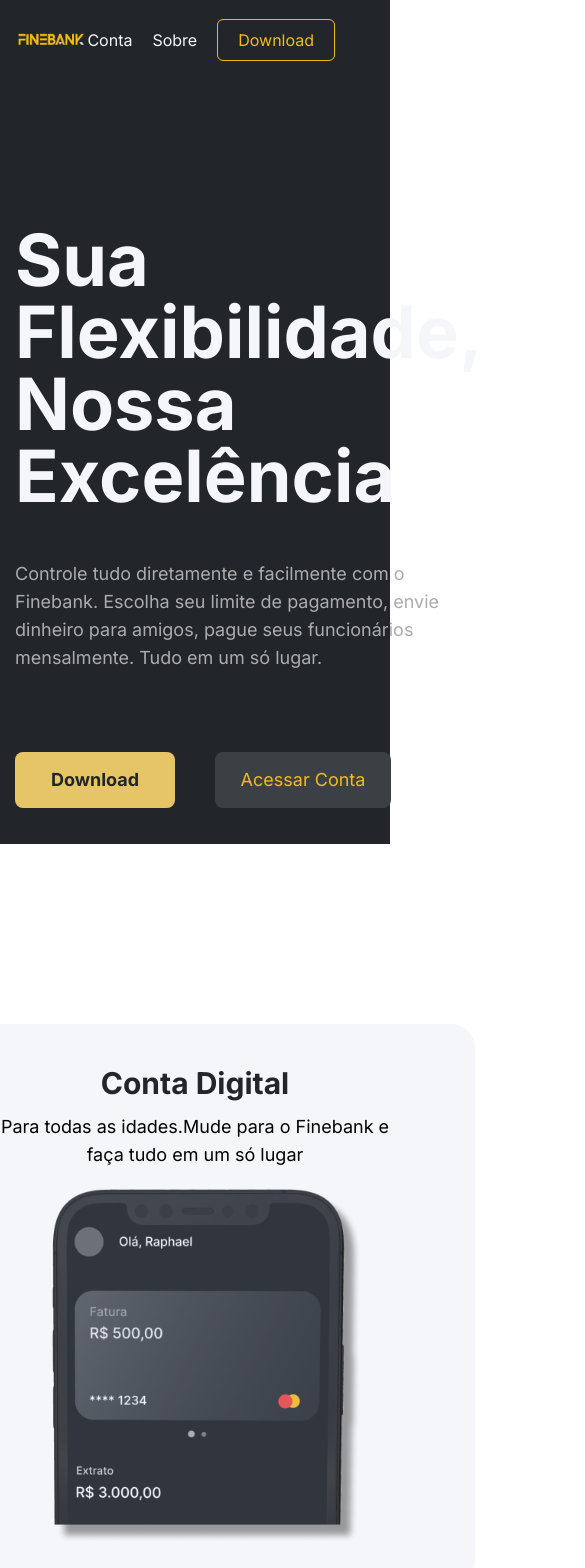
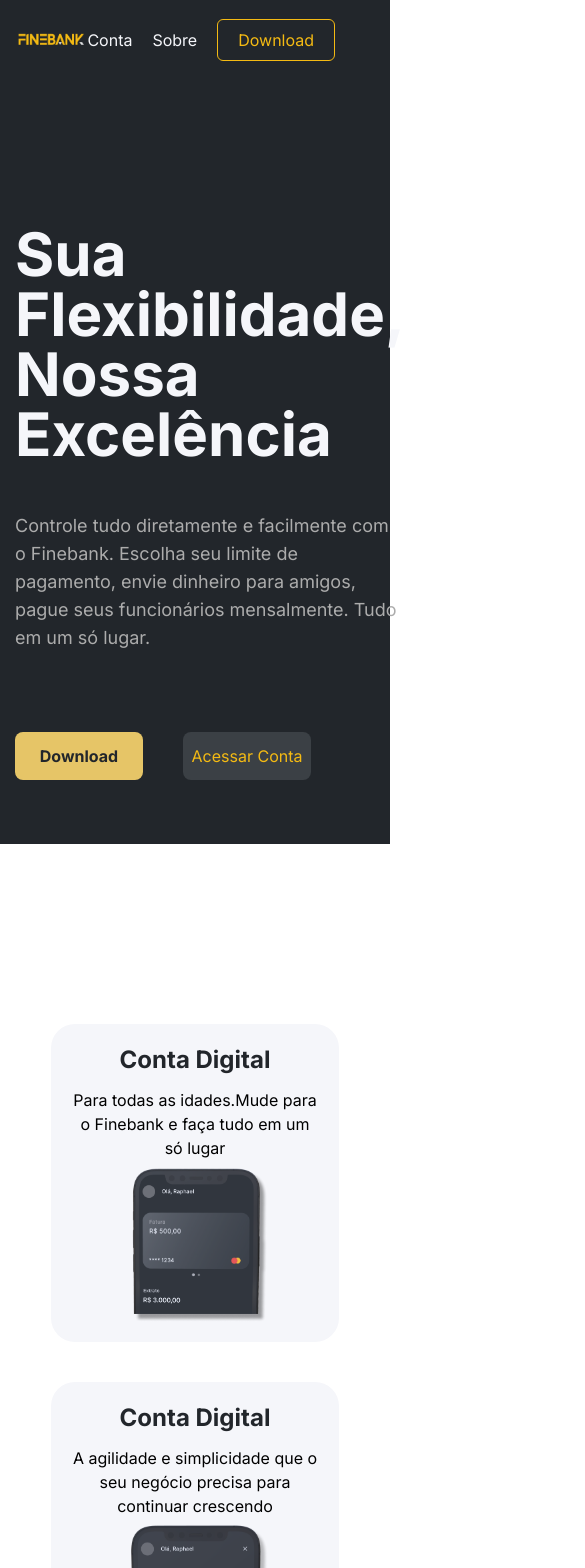
Before and after one commit to raphavtorres/finebank_web, a Next.js app in the folder finebank_web/: page / in a window 390 px wide. Shown: the top 1568 px of the page, 585 px wide, since content can reach past the window. Built offline with nearby package versions, Linux system fonts and the light colour scheme.

Commit message:
style: making responsive

```diff
--- a/finebank_web/src/components/AccountBlock.tsx
+++ b/finebank_web/src/components/AccountBlock.tsx
@@ -8,12 +8,12 @@
 export default function AccountBlock({ image, msg }: Props) {
 	return (
 		<>
-			<div className="w-[35rem] h-[35rem] m-5 p-5 bg-primary-white rounded-3xl text-center flex flex-col justify-center items-center">
-				<h1 className="font-bold text-primary-black text-3xl pb-3">
+			<div className="w-[80%] h-auto md:w-[35rem] md:h-[35rem] m-5 p-5 bg-primary-white rounded-3xl text-center flex flex-col justify-center items-center">
+				<h1 className="font-bold text-primary-black text-2xl md:text-3xl pb-3">
 					Conta Digital
 				</h1>
-				<p className="w-[25rem] text-lg">{msg}</p>
-				<Image src={image} alt="logo" className="h-auto w-[25rem]" />
+				<p className="w-full md:w-[25rem] text-base md:text-lg">{msg}</p>
+				<Image src={image} alt="logo" className="h-auto w-[70%] md:w-[25rem]" />
 			</div>
 		</>
 	);
--- a/finebank_web/src/components/Footer.tsx
+++ b/finebank_web/src/components/Footer.tsx
@@ -6,9 +6,9 @@
 	return (
 		<footer className="flex items-center h-32 bg-primary-black">
 			<Container>
-				<div className="flex justify-between">
-					<Image src={WhiteLogo} alt="logo" className="h-10 w-auto" />
-					<p className="text-sm text-light-gray w-[60%]">
+				<div className="flex justify-between items-center">
+					<Image src={WhiteLogo} alt="logo" className="h-5 md:h-10 w-auto" />
+					<p className="text-xs md:text-sm text-light-gray w-[60%]">
 						© 2023 Finebank S.A - Instituição de Pagamento. 1322.043/0001-42
 						Rua Piton Teixeira, 157 - São Pedro, SP - 7714721-000
 					</p>
--- a/finebank_web/src/components/Header.tsx
+++ b/finebank_web/src/components/Header.tsx
@@ -7,7 +7,7 @@
 		<header className="flex items-center w-full h-20 bg-primary-black absolute">
 			<Container>
 				<div className="flex items-center gap-14">
-					<Image src={Logo} alt="logo" className="w-52" />
+					<Image src={Logo} alt="logo" className="w-32 sm:w-40 md:w-52" />
 				</div>
 				<div className="flex items-center gap-5 mr-10 text-primary-white">
 					<p>Conta</p>
--- a/finebank_web/src/components/SectionAbout.tsx
+++ b/finebank_web/src/components/SectionAbout.tsx
@@ -7,10 +7,14 @@
 	return (
 		<section className="flex w-full h-screen bg-white pt-40">
 			<Container>
-				<div className="flex">
-					<Image src={ImgAbout} alt="logo" className="w-[30rem] h-[30rem]" />
-					<div className="ml-32">
-						<h1 className="font-bold text-4xl mt-20 mb-16 w-[40rem]">
+				<div className="flex md:flex-nowrap">
+					<Image
+						src={ImgAbout}
+						alt="logo"
+						className="mr-[6%] hidden md:block w-[20rem] h-[20rem] lg:w-[30rem] lg:h-[30rem]"
+					/>
+					<div className="">
+						<h1 className="font-bold text-4xl mt-[5%] mb-16 max-w-full">
 							Tudo o que você mais deseja e precisa, em um único app.
 						</h1>
 						<ul className="list-disc ml-5 mb-16 text-xl">
--- a/finebank_web/src/components/SectionPanel.tsx
+++ b/finebank_web/src/components/SectionPanel.tsx
@@ -8,7 +8,7 @@
 		<section className="flex w-full h-screen bg-primary-black pt-40">
 			<Container>
 				<div className="flex-1 first-letter:max-w-2xl">
-					<h1 className="text-primary-white text-7xl font-bold mb-12 pt-16">
+					<h1 className="text-primary-white text-6xl md:text-7xl font-bold mb-12 pt-16 max-w-2xl">
 						Sua Flexibilidade, Nossa Excelência
 					</h1>
 					<p className="text-light-gray text-lg max-w-2xl">
@@ -17,16 +17,20 @@
 						funcionários mensalmente. Tudo em um só lugar.
 					</p>
 					<div className="mt-20">
-						<button className="w-40 h-14 font-extrabold text-lg text-primary-black bg-light-yellow rounded-lg mr-10 hover:bg-primary-yellow transition duration-300">
+						<button className="w-32 h-12 text-base md:w-40 md:h-14 md:text-lg font-extrabold text-primary-black bg-light-yellow rounded-lg mr-10 hover:bg-primary-yellow transition duration-300">
 							Download
 						</button>
-						<button className="w-44 h-14 font-medium text-lg text-primary-yellow bg-primary-gray rounded-lg hover:bg-[#2B3137] hover:text-light-yellow transition duration-300">
+						<button className="w-32 h-12 text-base md:w-44 md:h-14 md:text-lg font-medium text-primary-yellow bg-primary-gray rounded-lg hover:bg-[#2B3137] hover:text-light-yellow transition duration-300">
 							Acessar Conta
 						</button>
 					</div>
 				</div>
 				<div>
-					<Image src={PhonePanel} alt="logo" className="max-h-[800px]" />
+					<Image
+						src={PhonePanel}
+						alt="logo"
+						className="hidden lg:block max-h-[800px]"
+					/>
 				</div>
 			</Container>
 		</section>
```
